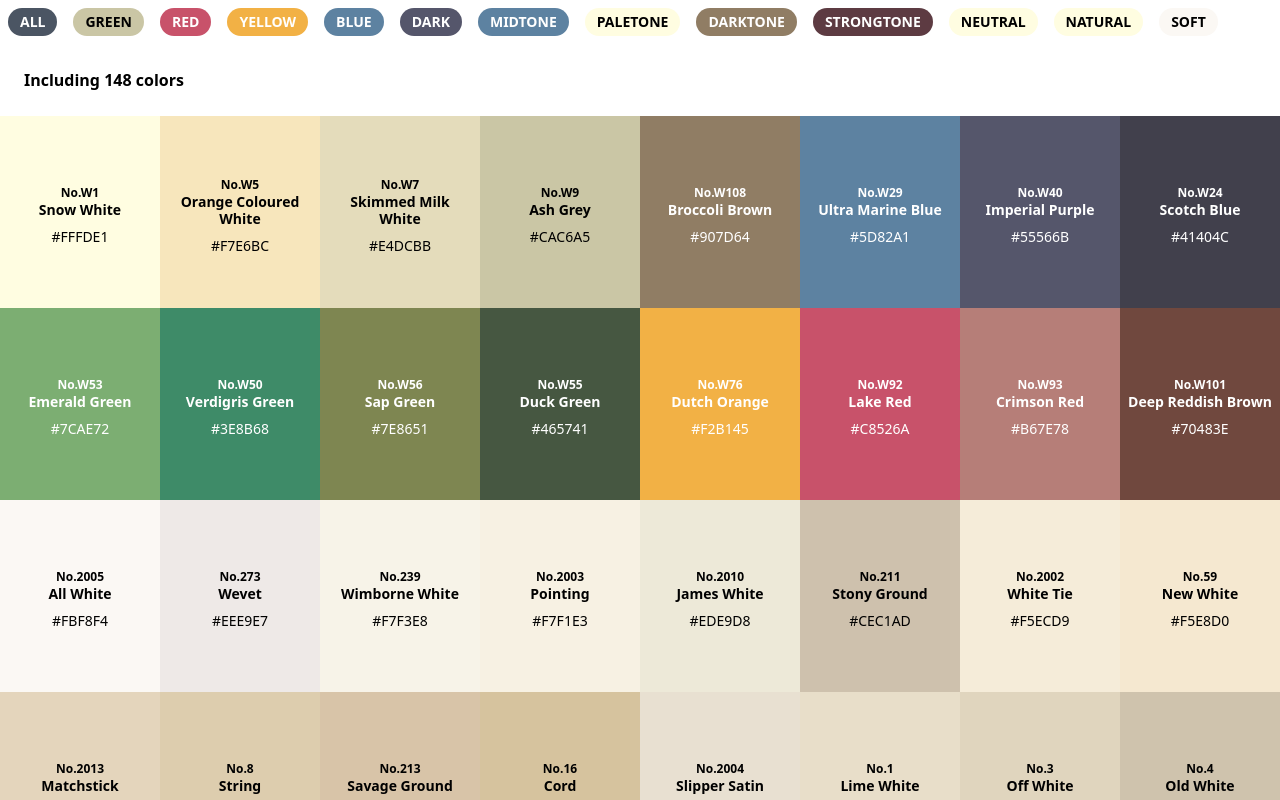
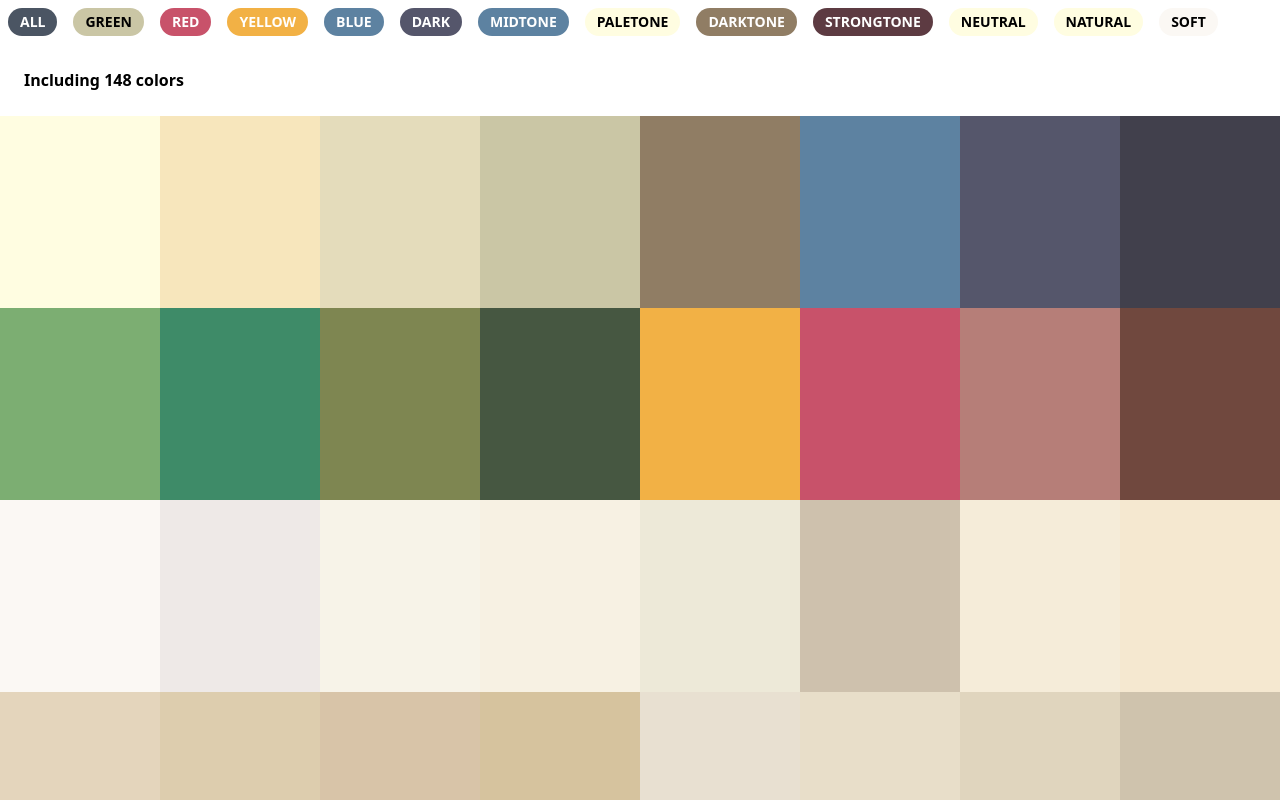
Before and after one commit to jess0407/color-store, a Vue app: page / in a window 1280 px wide. Shown: the top 800 px of the page. Built offline with nearby package versions, Linux system fonts and the light colour scheme.

Commit message:
remove distraction

```diff
--- a/src/components/HelloWorld.vue
+++ b/src/components/HelloWorld.vue
@@ -40,7 +40,7 @@ import Swatch from "./swatch";
 import { colorutil } from "../mixin";
 export default {
   name: "HelloWorld",
-    mixins: [colorutil],
+  mixins: [colorutil],
   components: {
     Swatch
   },
--- a/src/components/swatch.vue
+++ b/src/components/swatch.vue
@@ -1,10 +1,11 @@
 <template>
   <div
     @click="copy"
-    class="h-48 flex flex-col justify-center text-center font-semibold p-2"
+    class="swatch h-48 flex flex-col justify-center text-center font-semibold p-2"
     :style="{background: color[1], color: invertColor(color[1], true)}"
     :class="{'cursor-copy' : !copied, 'cursor-auto':!copied}"
   >
+    <div class="info">
       <p class="text-xs mt-2">{{color[2]}}</p>
       <p class="text-sm leading-tight">{{color[0]}}</p>
       <input
@@ -15,6 +16,7 @@
         :style="{background: color[1]}"
         :value="text"
       >
+    </div>
   </div>
 </template>
 
@@ -52,4 +54,10 @@ export default {
 .cursor-copy {
   cursor: copy;
 }
+.info {
+  display: none;
+}
+.swatch:hover .info {
+  display: block;
+}
 </style>
```
Lines whose indentation alone changed are shown as unchanged.
